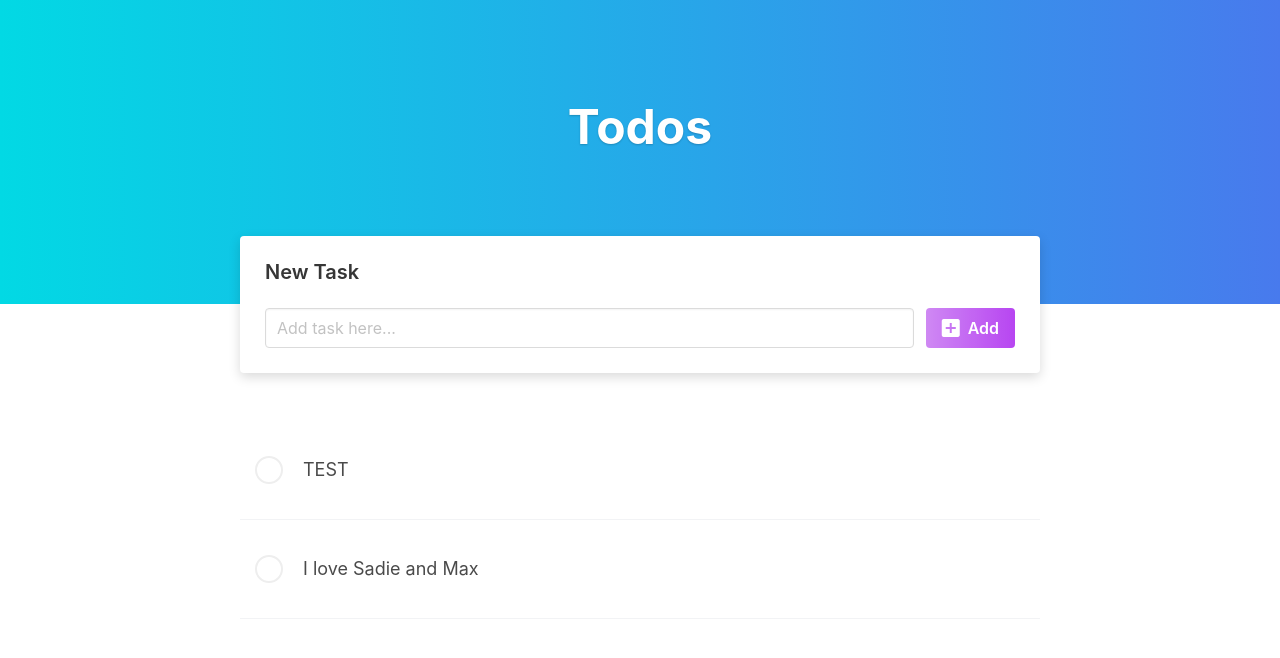
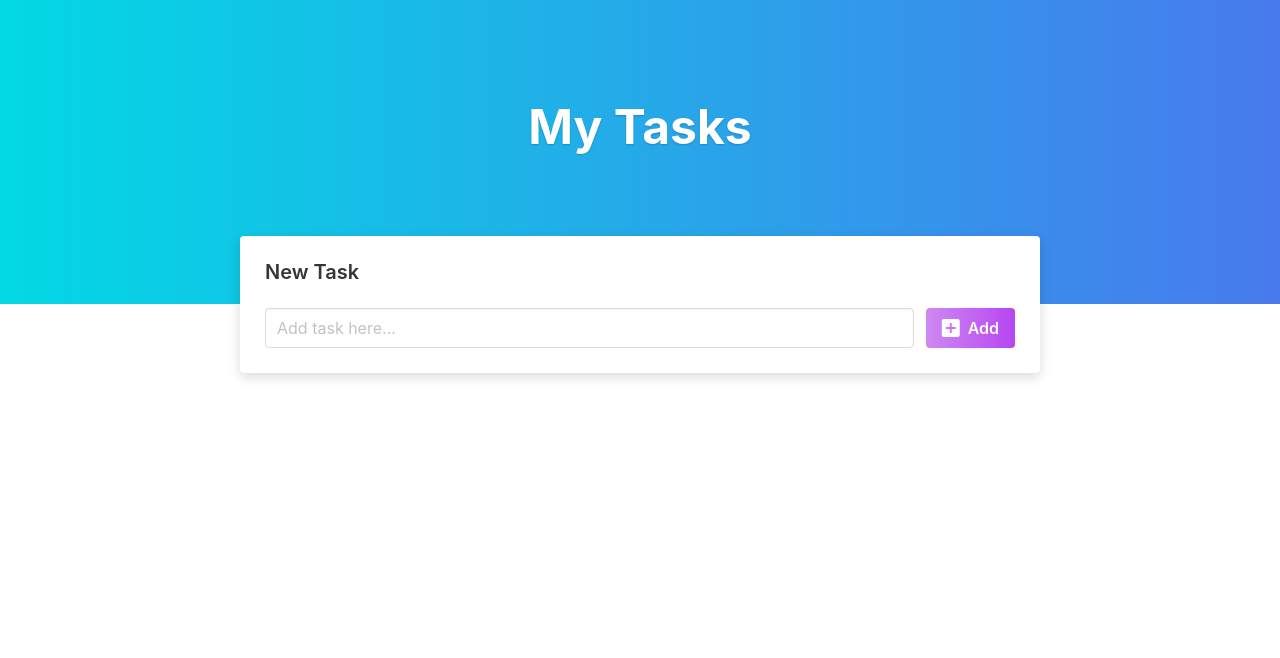
Before and after one commit to ASands17/angular-todo-app, an Angular app: page / in a window 1280 px wide. Shown: the top 658 px of the page. Built offline with nearby package versions, Linux system fonts and the light colour scheme.

Commit message:
Add final changes to template

```diff
--- a/package.json
+++ b/package.json
@@ -22,6 +22,8 @@
     "@angular/router": "^14.1.0",
     "bulma": "^0.9.4",
     "rxjs": "~7.5.0",
+    "tippy": "^0.0.0",
+    "tippy.js": "^6.3.7",
     "tslib": "^2.3.0",
     "zone.js": "~0.11.4"
   },
--- a/src/app/shared/data.service.ts
+++ b/src/app/shared/data.service.ts
@@ -7,8 +7,7 @@ import { Todo } from './todo.model';
 export class DataService {
 
   todos: Todo[] = [
-    new Todo("TEST"),
-    new Todo("I love Sadie and Max")
+
   ]
 
   constructor() { }
--- a/src/app/todo-item/todo-item.component.html
+++ b/src/app/todo-item/todo-item.component.html
@@ -10,7 +10,7 @@
     </div>
 
     <div class="todo-controls-box" (click)="$event.stopPropagation()">
-        <div class="todo-control-button" (click)="onEditClicked()">
+        <div class="todo-control-button" #editBtn (click)="onEditClicked()">
             <i class="material-icons">edit</i>
         </div>
         <div class="todo-control-button is-danger" (click)="onDeleteClicked()">
--- a/src/app/todo-item/todo-item.component.ts
+++ b/src/app/todo-item/todo-item.component.ts
@@ -1,4 +1,4 @@
-import { Component, OnInit, Input, Output, EventEmitter } from '@angular/core';
+import { Component, OnInit, Input, Output, EventEmitter, AfterViewInit, ViewChild, ElementRef } from '@angular/core';
 import { Todo } from '../shared/todo.model'
 
 @Component({
@@ -13,10 +13,12 @@ export class TodoItemComponent implements OnInit {
   @Output() editClicked: EventEmitter<void> = new EventEmitter()
   @Output() deleteClicked: EventEmitter<void> = new EventEmitter()
 
+
   constructor() { }
 
   ngOnInit(): void {
   }
+
 
   onTodoClicked() {
     this.todoClicked.emit()
--- a/src/app/todos/todos.component.html
+++ b/src/app/todos/todos.component.html
@@ -1,8 +1,8 @@
 <section class="heading-section">
-    <h1 class="title is-1 has-text-centered">Todos</h1>
+    <h1 class="title is-1 has-text-centered">My Tasks</h1>
 </section>
 
-<div class="container">
+<div class="container add-todo-box-container">
     <div class="add-todo-box">
         <form #form="ngForm" (ngSubmit)="onFormSubmit(form)">
 
--- a/src/app/todos/todos.component.scss
+++ b/src/app/todos/todos.component.scss
@@ -14,6 +14,12 @@
     max-width: 800px;
 }
 
+.add-todo-box-container {
+    position: sticky;
+    top: 0;
+    z-index: 1;
+}
+
 .add-todo-box {
     padding: 25px;
     background: white;
```
Also changed, not shown: 1 other file (tests, documents, lock files or other folders).
